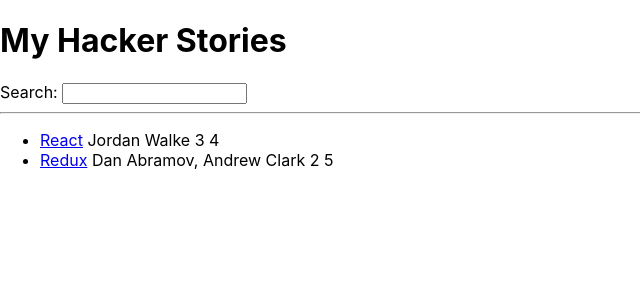
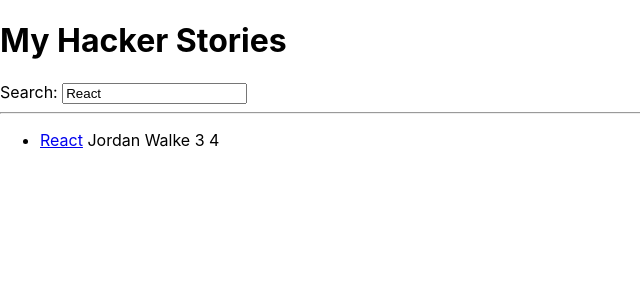
Before and after one commit to bryanvaldovinos/HSReact, a React (Create React App) app: page / in a window 1280 px wide. Shown: the top 300 px of the page, without its empty margins (0-640 px from the left). Built offline with nearby package versions, Linux system fonts and the light colour scheme.

Commit message:
passed search prop to search comp to use value and update html

```diff
--- a/src/App.js
+++ b/src/App.js
@@ -22,7 +22,7 @@
     }
   ]
 
-  const [searchTerm, setSearchTerm] = React.useState('');
+  const [searchTerm, setSearchTerm] = React.useState('React');
 
   const handleSearch = (event) => {
     setSearchTerm(event.target.value)
@@ -36,7 +36,7 @@
     <div>
       <h1>My Hacker Stories</h1>
 
-      <Search onSearch={handleSearch}/>
+      <Search search={searchTerm} onSearch={handleSearch}/>
 
       <hr />
 
@@ -77,7 +77,7 @@
     return (
       <div>
         <label htmlFor='search'>Search: </label>
-        <input id='search' type='text' onChange={props.onSearch} />
+        <input id='search' type='text' value={props.search} onChange={props.onSearch} />
       {/* <p>
         Searching for <strong>{searchTerm}</strong>.
       </p> */}
```
